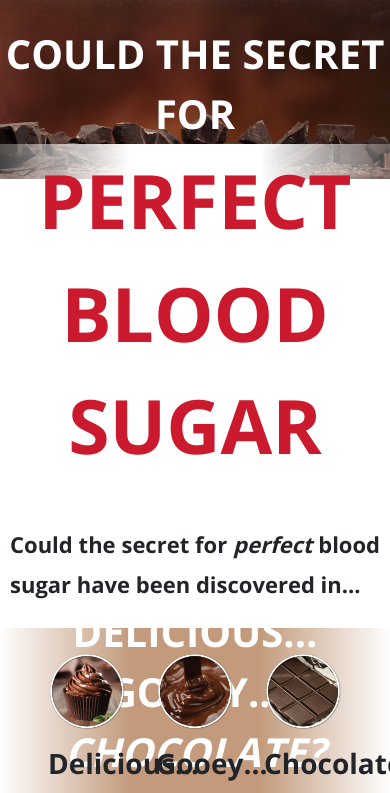
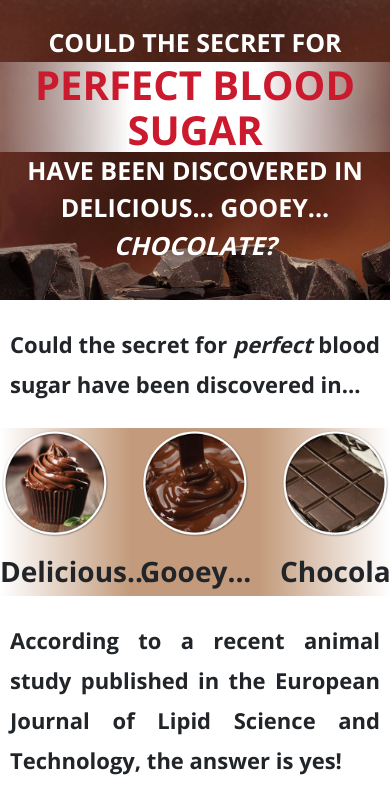
Before and after one commit to dfoster29/agora-exercise, a plain HTML site: page index.html in a window 390 px wide. Shown: the top 793 px of the page. Drawn offline with nearby package versions, Linux system fonts and the light colour scheme.

Commit message:
fixed heading section for mobile

```diff
--- a/assets/css/style.css
+++ b/assets/css/style.css
@@ -181,6 +181,29 @@ a {
   .bottle-img {
     height: 200px;
   }
+  .headline-sec {
+    height: 300px;
+    background-image: url("../images/HeadlineImage_1.jpg");
+    background-size: 200%;
+    background-repeat: no-repeat;
+    z-index: -1;
+  }
+  .sub-main-header {
+    color: white;
+    font-size: 25px;
+    font-family: 'Open Sans', sans-serif;
+  }
+  .main-header {
+    font-family: 'Open Sans', sans-serif;
+    font-size: 40px;
+    line-height: 45px;
+    color: rgb(203,26,46);
+    z-index: 2;
+  }
+  .chocolate-images {
+    margin: auto;
+    padding: none;
+  }
 }
 /* font-family: 'Open Sans Condensed', sans-serif;
 font-family: 'Open Sans', sans-serif; */
--- a/index.html
+++ b/index.html
@@ -42,7 +42,7 @@
         in...
       </p>
 
-      <div class="chocolate-images px-5 py-4">
+      <div class="chocolate-images">
         <div class="row text-center">
           <div class="col-md-4 col-4">
             <img
```
